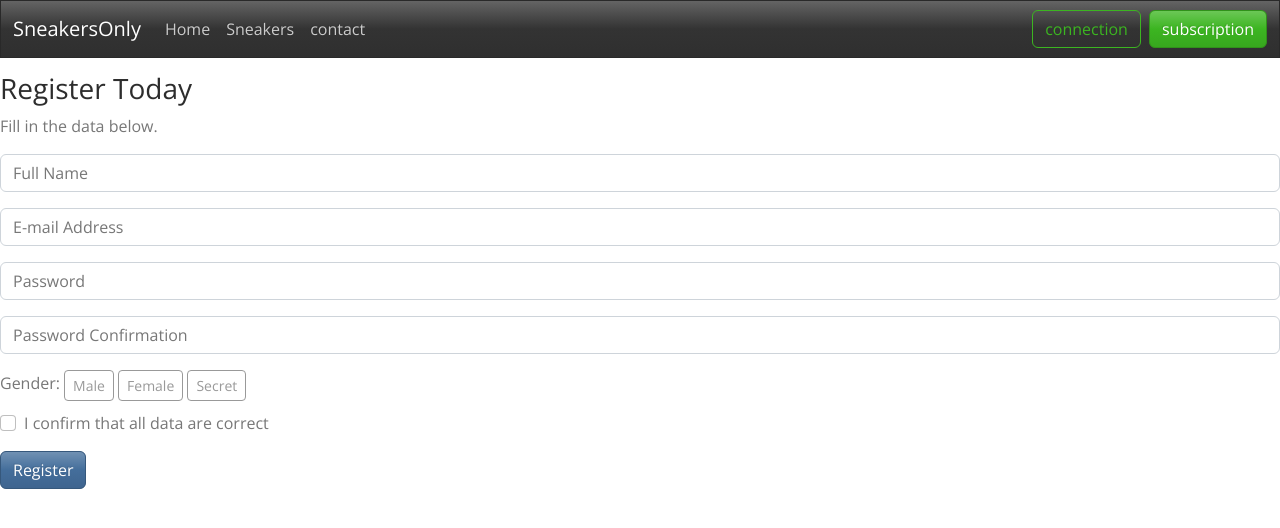
After one commit to Joeyybad/AppsymfonyTest, a Symfony app: template templates/subscription/index.html.twig in a window 1280 px wide. The commit adds this page. Shown: the top 528 px of the page. Run offline with Twig, Linux system fonts and the light colour scheme; the template is opened without the code that fills it, so the values that code supplies are empty; some libraries are stand-ins or nearby versions.

Commit message:
bug affichage css restore mise en place de la logique produit page sneaker, création de controller connexion subscription

```diff
--- a/templates/base.html.twig
+++ b/templates/base.html.twig
@@ -21,25 +21,25 @@
 		<header>
 			<nav class="navbar navbar-expand-md navbar-dark fixed-top bg-dark mb-2">
 				<div class="container-fluid">
-					<a class="navbar-brand" href="#">SneakersOnly</a>
+					<a class="navbar-brand" href="/">SneakersOnly</a>
 					<button class="navbar-toggler" type="button" data-bs-toggle="collapse" data-bs-target="#navbarCollapse" aria-controls="navbarCollapse" aria-expanded="false" aria-label="Toggle navigation">
 						<span class="navbar-toggler-icon"></span>
 					</button>
 					<div class="collapse navbar-collapse" id="navbarCollapse">
 						<ul class="navbar-nav me-auto mb-2 mb-md-0">
 							<li class="nav-item">
-								<a class="nav-link active" aria-current="page" href="{{path('app_homepage')}}">Home</a>
+								<a class="nav-link" aria-current="page" href="{{path('app_homepage')}}">Home</a>
 							</li>
 							<li class="nav-item">
-								<a class="nav-link" href="#">Sneakers</a>
+								<a class="nav-link" href="/sneakerBoutique">Sneakers</a>
 							</li>
 							<li class="nav-item">
 								<a class="nav-link" href="#" tabindex="-1">contact</a>
 							</li>
 						</ul>
 						<div class="d-flex">
-							<a href="#" class=" me-2 btn btn-outline-success">connection</a>
-							<a href="#" class=" btn btn-success">subscription</a>
+							<a href="/connexion" class=" me-2 btn btn-outline-success">connection</a>
+							<a href="/subscription" class=" btn btn-success">subscription</a>
 						</div>
 					</div>
 				</div>
--- /dev/null
+++ b/templates/subscription/index.html.twig
@@ -0,0 +1,74 @@
+{% extends 'base.html.twig' %}
+
+{% block title %}Subscription
+{% endblock %}
+
+{% block body %}
+	<div class="form-body mt-4">
+		<div class="row">
+			<div class="form-holder">
+				<div class="form-content">
+					<div class="form-items">
+						<h3>Register Today</h3>
+						<p>Fill in the data below.</p>
+						<form class="requires-validation" novalidate>
+
+							<div class="col-md-12">
+								<input class="form-control" type="text" name="name" placeholder="Full Name" required>
+								<div class="valid-feedback">Username field is valid!</div>
+								<div class="invalid-feedback">Username field cannot be blank!</div>
+							</div>
+
+							<div class="col-md-12  mt-3">
+								<input class="form-control" type="email" name="email" placeholder="E-mail Address" required>
+								<div class="valid-feedback">Email field is valid!</div>
+								<div class="invalid-feedback">Email field cannot be blank!</div>
+							</div>
+
+
+							<div class="col-md-12 mt-3">
+								<input class="form-control" type="password" name="password" placeholder="Password" required>
+								<div class="valid-feedback">Password field is valid!</div>
+								<div class="invalid-feedback">Password field cannot be blank!</div>
+							</div>
+
+							<div class="col-md-12 mt-3">
+								<input class="form-control" type="password" name="passwordConfirmation" placeholder="Password Confirmation" required>
+								<div class="valid-feedback">Password field is valid!</div>
+								<div class="invalid-feedback">You have to confirm Password, Password should to be identical!</div>
+							</div>
+
+
+							<div class="col-md-12 mt-3">
+								<label class="mb-3 mr-1" for="gender">Gender:
+								</label>
+
+								<input type="radio" class="btn-check" name="gender" id="male" autocomplete="off" required>
+								<label class="btn btn-sm btn-outline-secondary" for="male">Male</label>
+
+								<input type="radio" class="btn-check" name="gender" id="female" autocomplete="off" required>
+								<label class="btn btn-sm btn-outline-secondary" for="female">Female</label>
+
+								<input type="radio" class="btn-check" name="gender" id="secret" autocomplete="off" required>
+								<label class="btn btn-sm btn-outline-secondary" for="secret">Secret</label>
+								<div class="valid-feedback mv-up">You selected a gender!</div>
+								<div class="invalid-feedback mv-up">Please select a gender!</div>
+							</div>
+
+							<div class="form-check">
+								<input class="form-check-input" type="checkbox" value="" id="invalidCheck" required>
+								<label class="form-check-label">I confirm that all data are correct</label>
+								<div class="invalid-feedback">Please confirm that the entered data are all correct!</div>
+							</div>
+
+
+							<div class="form-button mt-3">
+								<button id="submit" type="submit" class="btn btn-primary">Register</button>
+							</div>
+						</form>
+					</div>
+				</div>
+			</div>
+		</div>
+	</div>
+{% endblock %}
```
Also changed, not shown: src/Controller/ConnexionController.php (added, +20 -0 lines), src/Controller/SubscriptionController.php (added, +20 -0 lines), templates/connexion/index.html.twig (added, +23 -0 lines), templates/sneaker/index.html.twig (+23 -1 lines).
